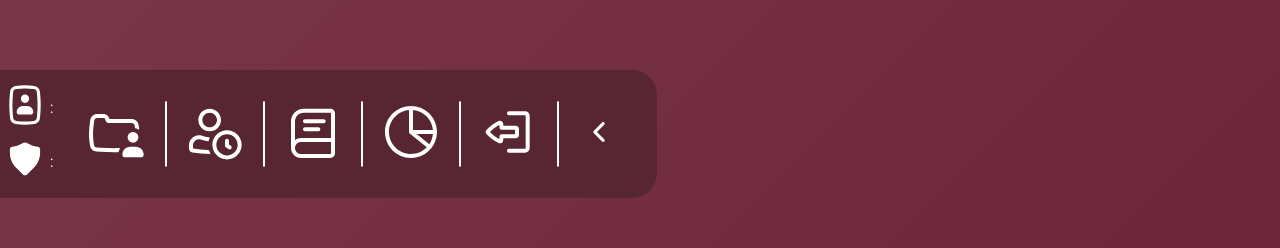
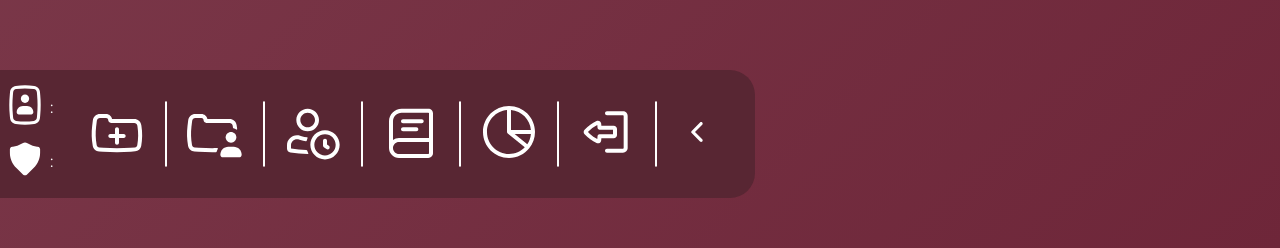
Before and after one commit to tobyebarb/ualr-bound, a React (Create React App) app in the folder ualr-bound/: page /callers in a window 1280 px wide. Shown: the part 554-802 px from the top of the page. Built offline with nearby package versions, Linux system fonts and the light colour scheme.

Commit message:
added import logo to navbar and fixed href to redirect after sending request

```diff
--- a/ualr-bound/src/App.js
+++ b/ualr-bound/src/App.js
@@ -9,19 +9,6 @@ import RegisterRequestPage from "./pages/RegisterRequestPage/RegisterRequestPage
 import EditCallersPage from "./pages/EditCallersPage/EditCallersPage";
 
 const App = () => {
-  const [state, setState] = useState({});
-
-  // useEffect(() => {
-  //   fetch("/api")
-  //     .then((response) => {
-  //       if (response.status === 200) {
-  //         return response.json();
-  //       }
-  //     })
-  //     .then((data) => setState(data))
-  //     .then((error) => console.log(error));
-  // }, []);
-
   return (
     <Router>
       <div className="app-container">
--- a/ualr-bound/src/components/NavigationBar/NavigationBar.js
+++ b/ualr-bound/src/components/NavigationBar/NavigationBar.js
@@ -5,6 +5,7 @@ import styled from "styled-components";
 import "./NavigationBar.css";
 import * as constants from "../../utils/Constants";
 import { Context } from "../../store/appContext";
+import ImportIcon from "../../icons/ImportIcon";
 import EditCallersIcon from "../../icons/EditCallersIcon";
 import RequestsIcon from "../../icons/RequestsIcon";
 import StudentsIcon from "../../icons/StudentsIcon";
@@ -24,6 +25,7 @@ const NavigationBar = () => {
   const [studentsFocused, setStudentsFocused] = useState(false);
   const [analyticsFocused, setAnalyticsFocused] = useState(false);
   const [logoutFocused, setLogoutFocused] = useState(false);
+  const [importFocused, setImportFocused] = useState(false);
 
   const setIconsFocus = (boolean) => {
     setEditCallersFocused(boolean);
@@ -31,6 +33,7 @@ const NavigationBar = () => {
     setStudentsFocused(boolean);
     setAnalyticsFocused(boolean);
     setLogoutFocused(boolean);
+    setImportFocused(boolean);
   };
 
   const svgContainerStyle = {
@@ -159,10 +162,20 @@ const NavigationBar = () => {
     margin-right: 1rem;
   `;
 
+  var firstIconStyle = {
+    marginLeft: "2rem",
+    position: "relative",
+    ...outerIconStyle,
+  };
+
+  var iconStyle = {
+    position: "relative",
+    ...outerIconStyle,
+  };
+
   return (
     <div
       className="navigation-container"
-      isCollapsed={isCollapsed}
       ref={navWidthRef}
       style={{
         transform: isCollapsed
@@ -184,13 +197,27 @@ const NavigationBar = () => {
       {/* ---------------------------------- */}
       <TaskBarContainer>
         <div
+          onMouseEnter={() => setImportFocused(true)}
+          onMouseLeave={() => setIconsFocus(false)}
+          style={firstIconStyle}
+        >
+          <NavBarLabelIcon
+            style={navBarLabelStyle}
+            id="icon-div"
+            isFocused={importFocused}
+            text="Import Data"
+          />
+          <ImportIcon
+            style={svgContainerStyle}
+            focused={importFocused}
+            focusedColor={focusColor}
+          />
+        </div>
+        <Divider />
+        <div
           onMouseEnter={() => setEditCallersFocused(true)}
           onMouseLeave={() => setIconsFocus(false)}
-          style={{
-            marginLeft: "2rem",
-            position: "relative",
-            ...outerIconStyle,
-          }}
+          style={iconStyle}
         >
           <NavBarLabelIcon
             style={navBarLabelStyle}
@@ -208,10 +235,7 @@ const NavigationBar = () => {
         <div
           onMouseEnter={() => setRequestsFocused(true)}
           onMouseLeave={() => setIconsFocus(false)}
-          style={{
-            position: "relative",
-            ...outerIconStyle,
-          }}
+          style={iconStyle}
         >
           <NavBarLabelIcon
             style={navBarLabelStyle}
@@ -229,10 +253,7 @@ const NavigationBar = () => {
         <div
           onMouseEnter={() => setStudentsFocused(true)}
           onMouseLeave={() => setIconsFocus(false)}
-          style={{
-            position: "relative",
-            ...outerIconStyle,
-          }}
+          style={iconStyle}
         >
           <NavBarLabelIcon
             style={navBarLabelStyle}
@@ -250,10 +271,7 @@ const NavigationBar = () => {
         <div
           onMouseEnter={() => setAnalyticsFocused(true)}
           onMouseLeave={() => setIconsFocus(false)}
-          style={{
-            position: "relative",
-            ...outerIconStyle,
-          }}
+          style={iconStyle}
         >
           <NavBarLabelIcon
             style={navBarLabelStyle}
@@ -271,10 +289,7 @@ const NavigationBar = () => {
         <div
           onMouseEnter={() => setLogoutFocused(true)}
           onMouseLeave={() => setIconsFocus(false)}
-          style={{
-            position: "relative",
-            ...outerIconStyle,
-          }}
+          style={iconStyle}
         >
           <NavBarLabelIcon
             style={navBarLabelStyle}
--- /dev/null
+++ b/ualr-bound/src/icons/ImportIcon.js
@@ -0,0 +1,58 @@
+import React from "react";
+import PropTypes from "prop-types";
+
+const ImportIcon = (props) => {
+  if (!props.focused) {
+    return (
+      <div style={props.style}>
+        <svg
+          width="100"
+          height="100"
+          viewBox="0 0 100 100"
+          fill="none"
+          xmlns="http://www.w3.org/2000/svg"
+          className="icon"
+        >
+          <path
+            d="M36.458 56.25C36.458 54.5241 37.8571 53.125 39.583 53.125H46.8747V45.8333C46.8747 44.1074 48.2738 42.7083 49.9997 42.7083C51.7256 42.7083 53.1247 44.1074 53.1247 45.8333V53.125H60.4164C62.1423 53.125 63.5414 54.5241 63.5414 56.25C63.5414 57.9759 62.1423 59.375 60.4164 59.375H53.1247V66.6667C53.1247 68.3926 51.7256 69.7917 49.9997 69.7917C48.2738 69.7917 46.8747 68.3926 46.8747 66.6667V59.375H39.583C37.8571 59.375 36.458 57.9759 36.458 56.25Z"
+            fill="white"
+          />
+          <path
+            fill-rule="evenodd"
+            clip-rule="evenodd"
+            d="M88.1717 40.6116C89.8252 50.971 89.7066 61.5359 87.8211 71.8556C86.9778 76.4708 83.118 79.9303 78.4383 80.2651L71.6138 80.7533C57.2228 81.7829 42.7766 81.7829 28.3856 80.7533L22.0772 80.302C17.0938 79.9454 12.9833 76.2614 12.0853 71.3466C10.2659 61.3886 9.9544 51.2137 11.1613 41.1631L12.2967 31.7085C12.9705 26.0976 17.7305 21.875 23.3817 21.875H32.9298C37.5872 21.875 41.4674 25.2019 42.3238 29.6088L76.9672 29.6088C82.4104 29.6088 87.0468 33.5639 87.9047 38.939L88.1717 40.6116ZM81.6729 70.7322C83.4312 61.109 83.5417 51.257 81.9998 41.5967L81.7328 39.9241C81.359 37.5821 79.3389 35.8588 76.9672 35.8588H40.6637C38.2259 35.8588 36.2497 33.8826 36.2497 31.4449C36.2497 29.6113 34.7634 28.125 32.9298 28.125H23.3817C20.894 28.125 18.7987 29.9838 18.5021 32.4537L17.3667 41.9083C16.2345 51.3367 16.5267 60.8817 18.2335 70.2232C18.6191 72.3332 20.3837 73.9148 22.5232 74.0679L28.8316 74.5192C42.9257 75.5276 57.0738 75.5276 71.1678 74.5192L77.9923 74.031C79.828 73.8997 81.3421 72.5426 81.6729 70.7322Z"
+            fill="white"
+          />
+        </svg>
+      </div>
+    );
+  } else {
+    return (
+      <div style={props.style}>
+        <svg
+          width="100"
+          height="100"
+          viewBox="0 0 100 100"
+          fill="none"
+          xmlns="http://www.w3.org/2000/svg"
+          className="icon"
+        >
+          <path
+            fill-rule="evenodd"
+            clip-rule="evenodd"
+            d="M86.1143 40.94C87.7306 51.0663 87.6147 61.3937 85.7716 71.4812C85.0992 75.1614 82.0212 77.9201 78.2896 78.1871L71.4651 78.6753C57.173 79.6978 42.8262 79.6978 28.5342 78.6753L22.2258 78.224C18.1903 77.9353 14.8618 74.952 14.1346 70.9722C12.3528 61.2197 12.0477 51.2547 13.2297 41.4116L14.3651 31.9569C14.9131 27.393 18.7849 23.9584 23.3816 23.9584H32.9298C37.0645 23.9584 40.4163 27.3102 40.4163 31.4449C40.4163 31.5815 40.527 31.6922 40.6636 31.6922L76.9671 31.6922C81.3864 31.6922 85.1507 34.9033 85.8473 39.2674L86.1143 40.94ZM53.1247 45.8334C53.1247 44.1075 51.7256 42.7084 49.9997 42.7084C48.2739 42.7084 46.8747 44.1075 46.8747 45.8334V53.125H39.5831C37.8572 53.125 36.4581 54.5242 36.4581 56.25C36.4581 57.9759 37.8572 59.375 39.5831 59.375H46.8747V66.6667C46.8747 68.3926 48.2739 69.7917 49.9997 69.7917C51.7256 69.7917 53.1247 68.3926 53.1247 66.6667V59.375H60.4164C62.1423 59.375 63.5414 57.9759 63.5414 56.25C63.5414 54.5242 62.1423 53.125 60.4164 53.125H53.1247V45.8334Z"
+            fill={props.focusedColor}
+          />
+        </svg>
+      </div>
+    );
+  }
+};
+
+ImportIcon.propTypes = {
+  style: PropTypes.object,
+  focused: PropTypes.bool,
+  focusedColor: PropTypes.string,
+};
+
+export default ImportIcon;
--- a/ualr-bound/src/pages/RegisterPage/RegisterPage.js
+++ b/ualr-bound/src/pages/RegisterPage/RegisterPage.js
@@ -77,6 +77,7 @@ const RegisterPage = () => {
           "There was an error with your request. Try again.\nError: " + error
         );
       });
+    window.location.href = "/login";
   };
 
   const updateName = (e) => {
```
